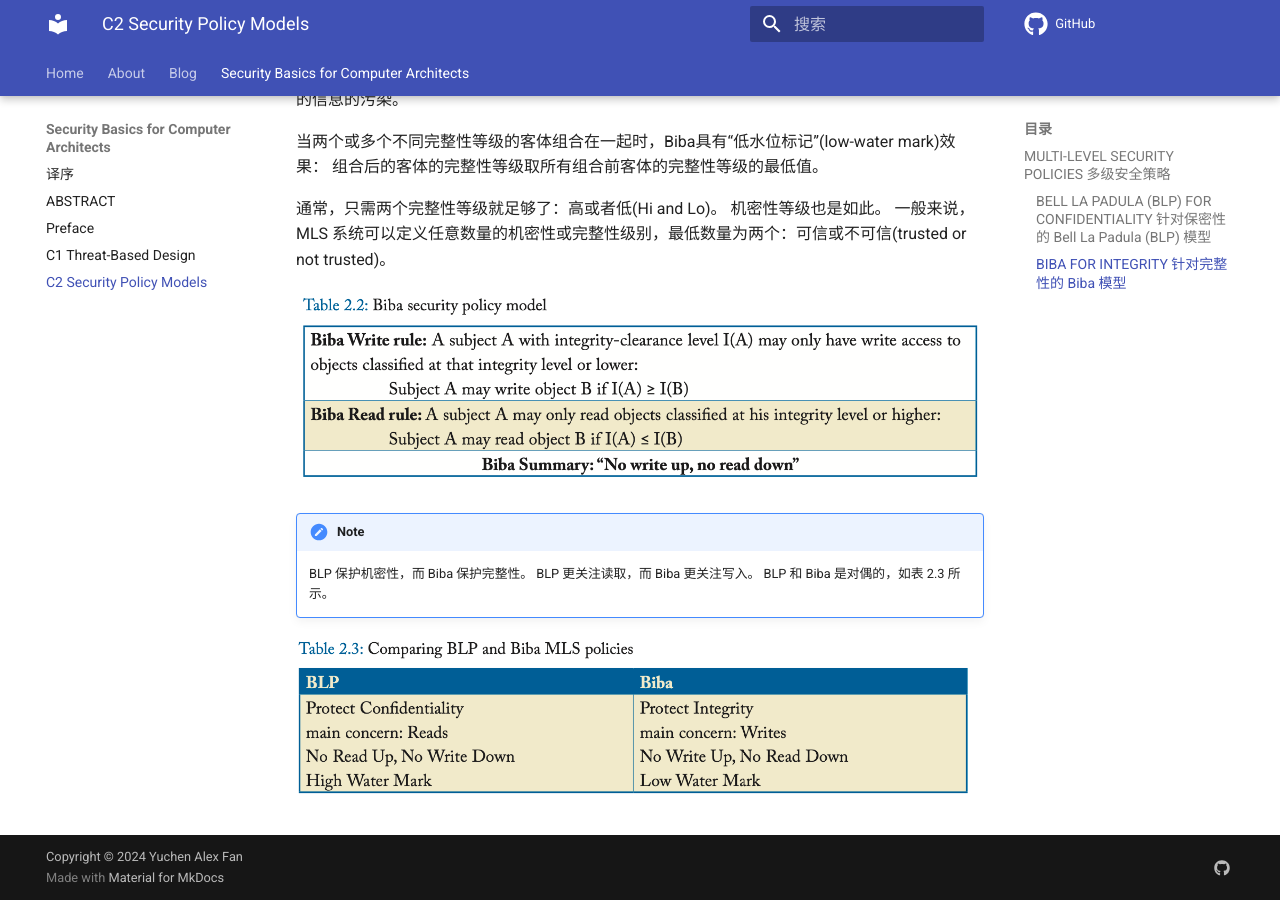
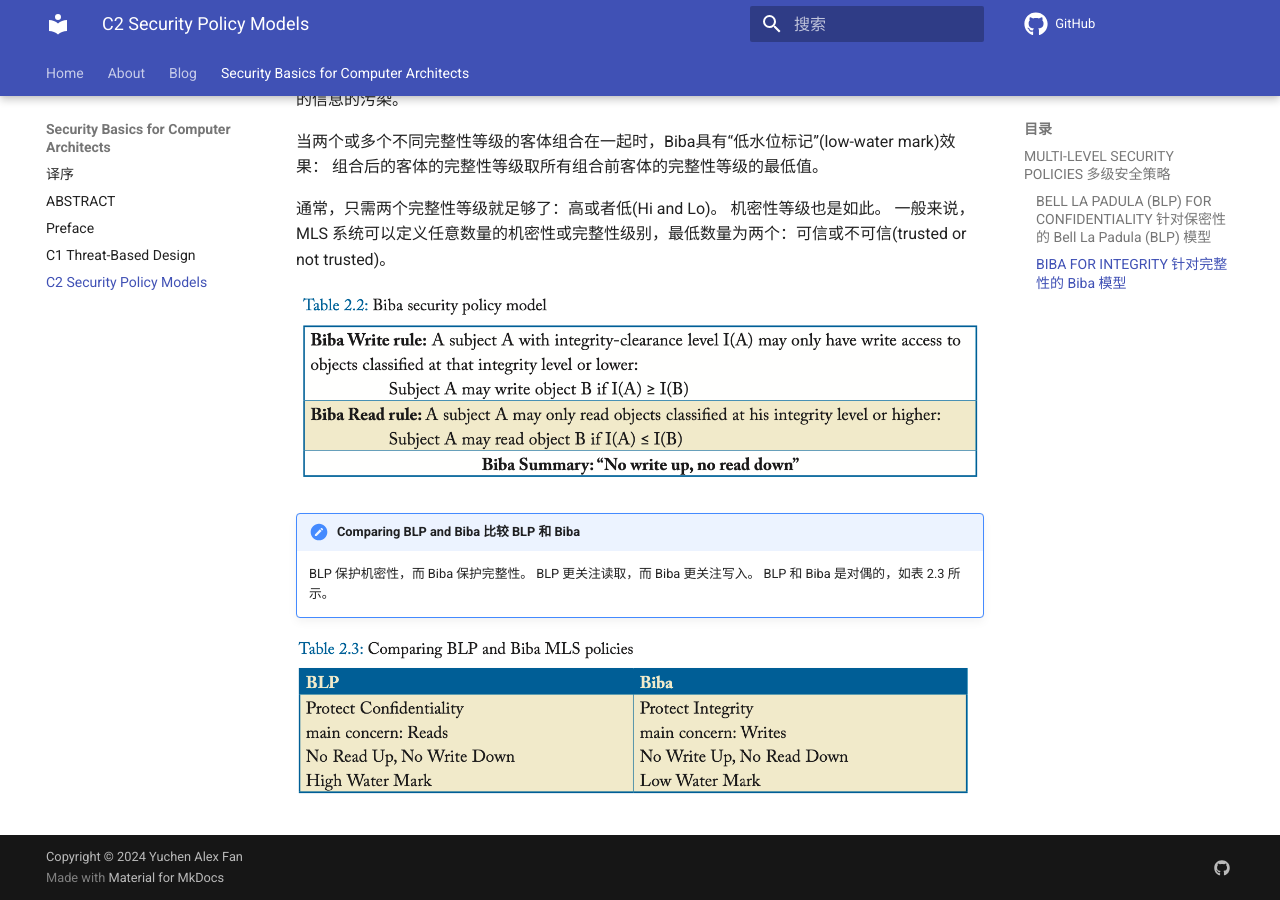
Before and after one commit to fanyc22/blog, an MkDocs documentation site: the page built from docs/SBCA/C2.md, in a window 1280 px wide and 900 px high, scrolled down 2202 px. Built offline with MkDocs 1.6.1 and Material for MkDocs 9.7.7, drawn with Linux system fonts in a browser that asks for light colours; comment, search, counter and statistics services are not loaded.

Commit message:
sbca: 2.1.2

```diff
--- a/docs/SBCA/C2.md
+++ b/docs/SBCA/C2.md
@@ -83,7 +83,7 @@ Biba是一种MLS策略模型，用于保护完整性。
 
 ![t2-2](./pic/t2-2.png)
 
-!!! note
+!!! note "Comparing BLP and Biba 比较 BLP 和 Biba"
 
     BLP 保护机密性，而 Biba 保护完整性。
     BLP 更关注读取，而 Biba 更关注写入。
```
